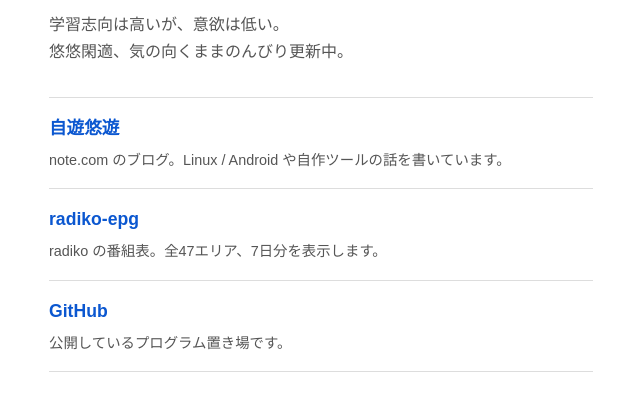
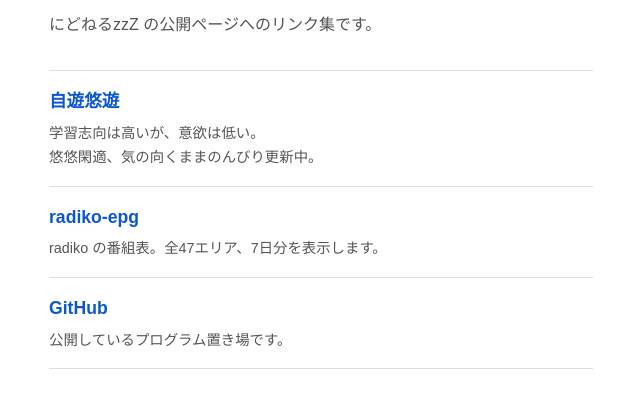
Before and after one commit to nidoneru/nidoneru.github.io, a plain HTML site: page index.html in a window 1280 px wide. Shown: the part 77-488 px from the top of the page, without its empty margins (319-959 px from the left). Drawn offline with Linux system fonts and the light colour scheme.

Commit message:
自己紹介文を自遊悠遊の説明へ移し、冒頭をリンク集の文面に戻す

```diff
--- a/index.html
+++ b/index.html
@@ -60,11 +60,11 @@
 <body>
 <main>
   <h1>nidoneru.github.io</h1>
-  <p class="sub">学習志向は高いが、意欲は低い。<br>悠悠閑適、気の向くままのんびり更新中。</p>
+  <p class="sub">にどねるzzZ の公開ページへのリンク集です。</p>
   <ul>
     <li>
       <a href="https://note.com/nidoneru_zzz">自遊悠遊</a>
-      <p class="desc">note.com のブログ。Linux / Android や自作ツールの話を書いています。</p>
+      <p class="desc">学習志向は高いが、意欲は低い。<br>悠悠閑適、気の向くままのんびり更新中。</p>
     </li>
     <li>
       <a href="https://nidoneru.github.io/radiko-epg/">radiko-epg</a>
```
